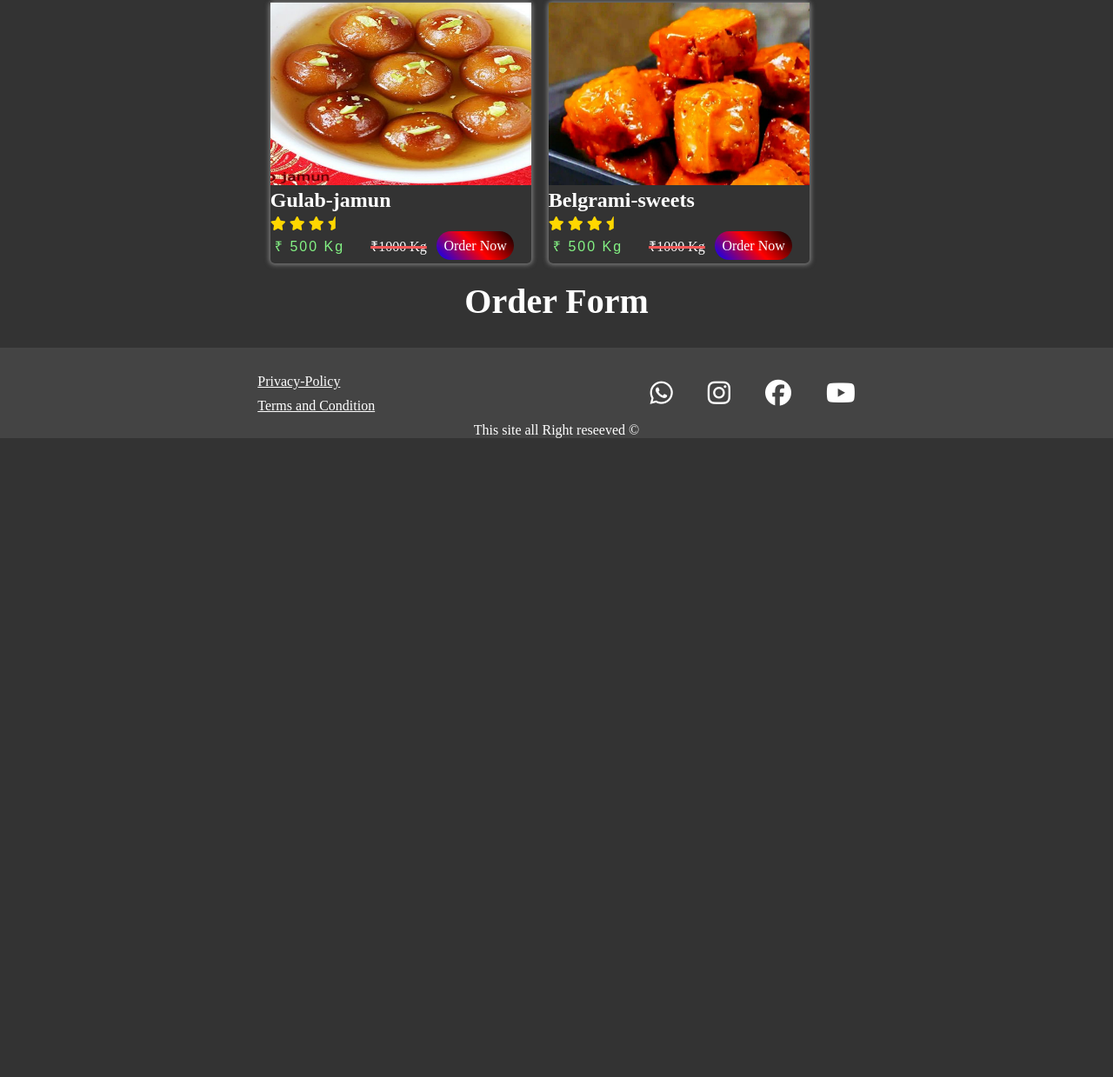
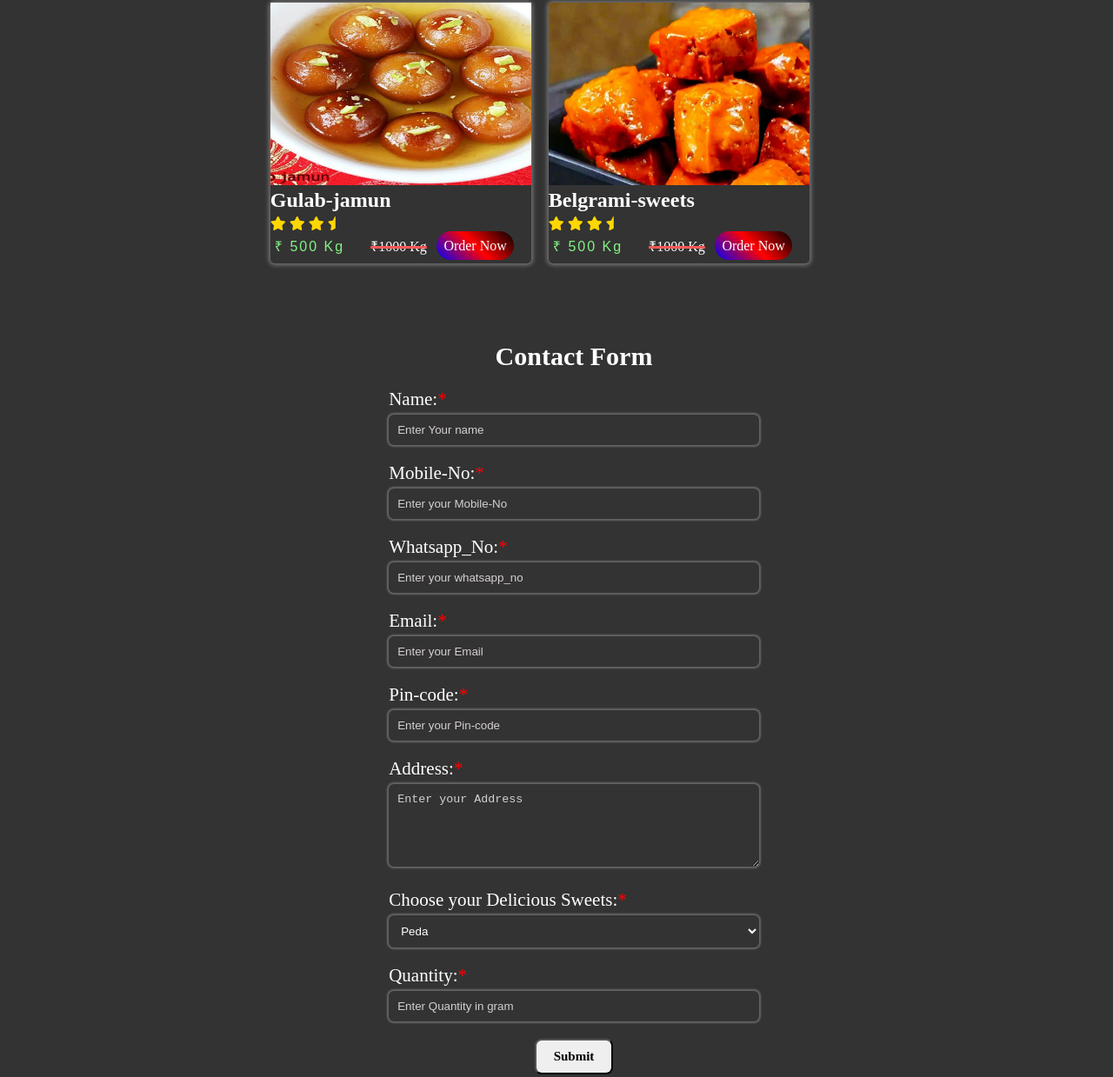
Before and after one commit to Mauryavivekji/mahajan_peda_bhandar, a plain HTML site: page index.html in a window 1280 px wide. Shown: the part 1155-2394 px from the top of the page at 87% size. Before the commit the page ends 1659 px from the top, so only its background shows below. Drawn offline with Linux system fonts and the light colour scheme.

Commit message:
add google sheet for order data

```diff
--- /dev/null
+++ b/THANKS/thankStyle.css
@@ -0,0 +1,77 @@
+/* thanks css */
+/* styles.css */
+body {
+         font-family: 'Arial', sans-serif;
+         margin: 0;
+         padding: 0;
+         background: #222;
+         color: #fff;
+       }
+
+       .thank-you-container {
+         max-width: 800px;
+         margin: 50px auto;
+         padding: 20px;
+         text-align: center;
+         background: #7777;
+         box-shadow: 0 4px 10px rgba(0, 0, 0, 0.1);
+         border-radius: 10px;
+       }
+
+       h1 {
+         color: #cfe1f5;
+         font-size: 2.5rem;
+       }
+
+       .celebration {
+         font-size: 1.2rem;
+         margin: 10px 0 20px;
+       }
+
+       .contact-info,
+       .queries,
+       .whats-next {
+         text-align: left;
+         margin: 20px 0;
+       }
+
+       .contact-info h2,
+       .queries h2,
+       .whats-next h2 {
+         font-size: 1.5rem;
+         color: #007bff;
+         margin-bottom: 10px;
+       }
+
+       footer {
+         margin-top: 30px;
+         font-size: 1rem;
+         color: #fff;
+         border-top: 1px solid #ddd;
+         padding-top: 10px;
+       }
+
+       p {
+         margin: 5px 0;
+         line-height: 1.6;
+       }
+
+       strong {
+         color: #42f842;
+       }
+
+       @media (max-width: 600px) {
+         .thank-you-container {
+           padding: 15px;
+         }
+
+         h1 {
+           font-size: 2rem;
+         }
+
+         .contact-info h2,
+         .queries h2,
+         .whats-next h2 {
+           font-size: 1.3rem;
+         }
+       }
--- a/index.html
+++ b/index.html
@@ -7,6 +7,9 @@
     <link rel="shortcut icon" href="assets/peda img.jpg" type="image/x-icon" />
     <link rel="stylesheet" href="style.css" />
     <link rel="stylesheet" href="https://cdnjs.cloudflare.com/ajax/libs/font-awesome/6.7.1/css/all.min.css">
+    <style>
+      @import url('https://fonts.googleapis.com/css2?family=Oswald:wght@200..700&display=swap');
+      </style>
   </head>
   <body>
     <header>
@@ -17,7 +20,7 @@
         <div class="right_nav">
 
             <li><a href="">Home</a></li>
-            <li><a href="">Contact</a></li>
+            <li><a href="#Contact">Contact</a></li>
             <li><a href="">signUp</a></li>
             <li><a href="">LogIn</a></li>
 
@@ -39,7 +42,7 @@
     <a href=""><i class="fa-brands fa-youtube"></i></a>
   </span>
 
-  <span class="slide_OrderNow"><a href="https://forms.gle/x2J3tJvthb2Q8aM78" target="_blank">Order Now</a></span>
+  <span class="slide_OrderNow"><a href="#Contact" target="_blank">Order Now</a></span>
 </div>
 
   <div class="slide_info_right">
@@ -70,7 +73,7 @@
           <p class="full_price"> &#8377;1000 Kg</p>
         </div>
       </div>
-      <div class="OrderNow"><a href="https://forms.gle/x2J3tJvthb2Q8aM78">Order Now</a></div>
+      <div class="OrderNow"><a href="#Contact">Order Now</a></div>
     </div>
     <div class="product_container">
       <img src="assets/img3.jpg" alt="img3">
@@ -88,7 +91,7 @@
           <p class="full_price"> &#8377;1000 Kg</p>
         </div>
       </div>
-      <div class="OrderNow"><a href="https://forms.gle/x2J3tJvthb2Q8aM78">Order Now</a></div>
+      <div class="OrderNow"><a href="#Contact">Order Now</a></div>
     </div>
     <div class="product_container">
       <img src="assets/img1.jpg" alt="img3">
@@ -106,7 +109,7 @@
           <p class="full_price"> &#8377;1000 Kg</p>
         </div>
       </div>
-      <div class="OrderNow"><a href="https://forms.gle/x2J3tJvthb2Q8aM78">Order Now</a></div>
+      <div class="OrderNow"><a href="#Contact">Order Now</a></div>
     </div>
     <div class="product_container">
       <img src="assets/img2.jpg" alt="img3">
@@ -124,7 +127,7 @@
           <p class="full_price"> &#8377;1000 Kg</p>
         </div>
       </div>
-      <div class="OrderNow"><a href="https://forms.gle/x2J3tJvthb2Q8aM78">Order Now</a></div>
+      <div class="OrderNow"><a href="#Contact">Order Now</a></div>
     </div>
     <div class="product_container">
       <img src="assets/img4.jpg" alt="img3">
@@ -142,7 +145,7 @@
           <p class="full_price"> &#8377;1000 Kg</p>
         </div>
       </div>
-      <div class="OrderNow"><a href="https://forms.gle/x2J3tJvthb2Q8aM78">Order Now</a></div>
+      <div class="OrderNow"><a href="#Contact">Order Now</a></div>
     </div>
     <div class="product_container">
       <img src="assets/rasmalai-sweet.jpg" alt="img3">
@@ -160,7 +163,7 @@
           <p class="full_price"> &#8377;1000 Kg</p>
         </div>
       </div>
-      <div class="OrderNow"><a href="https://forms.gle/x2J3tJvthb2Q8aM78">Order Now</a></div>
+      <div class="OrderNow"><a href="#Contact">Order Now</a></div>
     </div>
     <div class="product_container">
       <img src="assets/gulab-jamun.jpg" alt="img3">
@@ -178,7 +181,7 @@
           <p class="full_price"> &#8377;1000 Kg</p>
         </div>
       </div>
-      <div class="OrderNow"><a href="https://forms.gle/x2J3tJvthb2Q8aM78">Order Now</a></div>
+      <div class="OrderNow"><a href="#Contact">Order Now</a></div>
     </div>
     <div class="product_container">
       <img src="assets/belgrami-sweets.jpeg" alt="img3">
@@ -196,18 +199,73 @@
           <p class="full_price"> &#8377;1000 Kg</p>
         </div>
       </div>
-      <div class="OrderNow"><a href="https://forms.gle/x2J3tJvthb2Q8aM78">Order Now</a></div>
+      <div class="OrderNow"><a href="#Contact">Order Now</a></div>
     </div>
     </div>
 
 
   </div>
 </div>
-<div class="orderForm">
+<!-- <div class="orderForm">
   <h1>Order Form</h1>
   <div id="ff-compose"></div>
 <script async defer src="https://formfacade.com/include/114180162205512281966/form/1FAIpQLSdt9npRbhqS_eLAO9scWRkVjc0FuRGpo5tNNXIVHV1NpnJ_cA/squarespace.js?div=ff-compose"></script>
-</div>
+</div> -->
+
+<!-- orderForm start-->
+ <div class="orderNow" id="Contact">
+   <div class="orderSection">
+     <form action="https://sheetdb.io/api/v1/g3pf7kr0fxbwe" method="post" id="sheetdb_form">
+       <ul>
+      <h1>Contact Form</h1>
+      <li><label for="name" aria-required="true">Name:<span style="color: red;">*</span></label><br>
+        <input type="text" name="data[name]" id="name" placeholder="Enter Your name" required></li>
+      <li>
+        <label for="Mob_no" aria-required="true">Mobile-No:<span style="color: red;">*</span></label><br>
+        <input type="number" name="data[Mob_no]" id="Mob_no" placeholder="Enter your Mobile-No" required>
+      </li>
+      <li><label for="whatsapp_no" aria-required="true">Whatsapp_No:<span style="color: red;">*</span></label><br>
+        <input type="number" name="data[whatsapp_no]" id="whatsapp_no" placeholder="Enter your whatsapp_no" required></li>
+
+      <li><label for="Email" aria-required="true">Email:<span style="color: red;">*</span></label><br>
+        <input type="email" name="data[Email]" id="Email" placeholder="Enter your Email" required></li>
+
+      <li><label for="Pin-code" aria-required="true">Pin-code:<span style="color: red;">*</span></label><br>
+        <input type="Pin-code" name="data[Pin_code]" id="Pin-code" placeholder="Enter your Pin-code" required></li>
+
+        <li><label for="address">Address:<span style="color: red;">*</span></label><br>
+        <textarea name="data[address]" id="address" cols="58" rows="5" placeholder="Enter your Address" required></textarea>
+        </li>
+        <li>
+          <label for="sweet">Choose your Delicious Sweets:<span style="color: red;">*</span></label><br>
+          <select name="data[sweet]" id="sweet" required>
+            <option value="Peda">Peda</option>
+            <option value="Khurma">Khurma</option>
+            <option value="gulab-jamun">gulab-jamun</option>
+            <option value="Laddu">Laddu</option>
+            <option value="rasmalai">Rasmalai</option>
+
+          </select>
+        </li>
+        <li><label for="Quantity">Quantity:<span style="color: red;">*</span></label>
+        <input type="text" id="Quantity" name="data[Quantity]" placeholder="Enter Quantity in gram"></li>
+
+        <button class="submit" type="submit">Submit</button>
+    </ul>
+  </form>
+
+
+
+
+
+
+
+  </div>
+ </div>
+
+
+
+
 <footer>
   <div class="footer_section">
     <div class="footer_container1">
@@ -223,5 +281,7 @@
     <div class="footer_container2">This site all Right reseeved &copy;</div>
   </div>
 </footer>
+
+<script src="script.js"></script>
   </body>
 </html>
--- /dev/null
+++ b/script.js
@@ -0,0 +1,15 @@
+
+var form = document.getElementById('sheetdb_form');
+form.addEventListener("submit", e => {
+e.preventDefault();
+fetch(form.action, {
+  method : "POST",
+  body: new FormData(document.getElementById("sheetdb_form")),
+}).then(
+  response => response.json()
+).then((html) => {
+// you can put any JS code here
+window.open('./THANKS/thanks.html', '_blank');
+
+});
+});
--- a/style.css
+++ b/style.css
@@ -1,3 +1,6 @@
+
+
+
 *{
          padding: 0;
          margin: 0;
@@ -303,7 +306,7 @@ text-decoration:3px line-through #f35858;
         color:aqua;
 }
 
-
+/*
 .orderForm h1{
         margin-top: 20px;
         text-align: center;
@@ -313,13 +316,83 @@ text-decoration:3px line-through #f35858;
 .orderForm img{
         display: none !important;
         /* background-color: #2d1b43; */
-}
+/* }
 .ff-button-bar img{
         display: none !important;
 }
 #Widget635528320 option{
         color: black;
+} */
+
+.orderNow{
+        height: 100%;
+        width: 100%;
+        display: flex;
+        flex-wrap: wrap;
+        justify-content: center;
+        align-items: center;
+        scroll-behavior: smooth;
+        margin: 20px
+
 }
+.orderSection{
+
+        height:max-content;
+        width: 95%;
+        margin:20px auto ;
+
+}
+ul h1{
+        text-align: center;
+        font-size: 30px;
+        font-weight: 600;
+        color:white;
+        margin-top: 50px;
+}
+
+.orderSection ul{
+        display: flex;
+        justify-content: center;
+        align-items:center;
+        flex-wrap: wrap;
+        flex-direction: column;
+        gap: 20px;
+}
+.orderSection ul li{
+color: white;
+list-style: none;
+width: 35%;
+}
+.orderSection ul li input,textarea,select{
+width: 100%;
+padding: 10px;
+border-radius: 6px;
+background-color: #333;
+margin-top: 5px;
+border:none;
+box-shadow:0 0 2px 2px #666;
+color: white;
+}
+.orderSection ul li{
+        font-size: 21px;
+        font-weight: 500;
+}
+#sweet{
+        color: white;
+}
+
+
+::placeholder{
+color: rgb(214, 208, 208);
+}
+
+
+
+
+
+
+
+
 
 .footer_section{
         height:max-content;
@@ -369,18 +442,15 @@ gap: 20px;
         font-weight: 700;
 color: rgb(228, 164, 16);
 opacity: 0.7;
-
-
-
-
-
-
-
-
-
 }
 
+@media(max-width:400px){
+        .right_nav li a{
+                font-size:15px ;
+                padding: 0;
 
+        }
+}
 @media(max-width:600px){
         .right_nav li a{
                 font-size:18px ;
@@ -448,6 +518,10 @@ opacity: 0.7;
                 position: absolute;
                 top: 75%;
                 left: 25%;}
+
+                .orderSection ul li{
+                        width: 85%;
+                        }
 }
 
 @media(600px<width<1140px){
@@ -464,4 +538,24 @@ opacity: 0.7;
                 letter-spacing: 2px;
                 text-shadow: 2px 2px 4px red, 0 0 1em blue, 0 0 0.2em blue;
               }
+              .orderSection ul li{
+                width: 85%;
+                }
+
 }
+
+
+.submit{
+        float: right;
+        padding: 10px 20px 10px 20px;
+        border-radius: 8px;
+        color:black;
+        font-family: 'Times New Roman', Times, serif;
+        font-weight: 800;
+        font-size: 15px;
+}
+.submit:hover{
+        /* margin: 10px; */
+        /* border: none; */
+box-shadow: 0 0 2px 2px rgb(113, 113, 207,0.8);
+}
```
Also changed, not shown: THANKS/thanks.html (added, +39 -0 lines).
